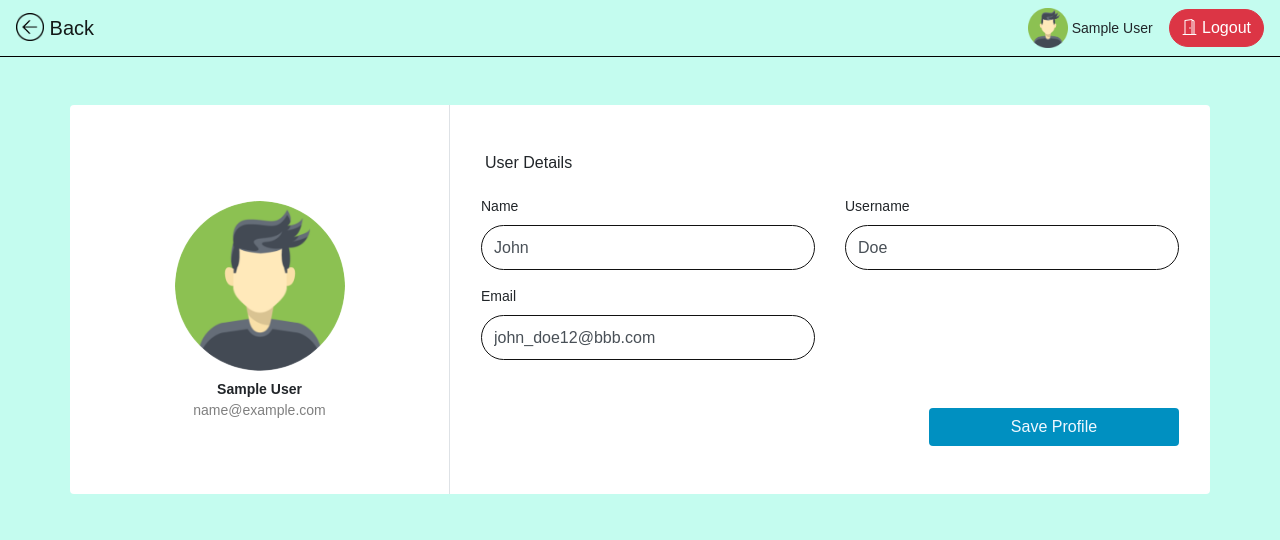
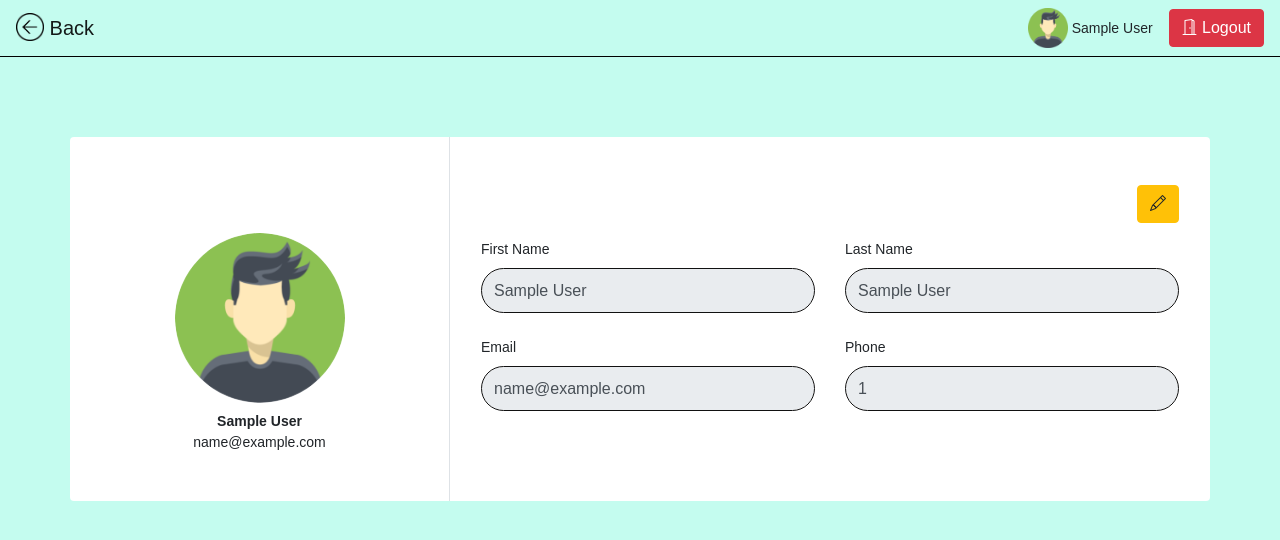
Before and after one commit to Castro456/CodeIgniter-to-do, a CodeIgniter app: page /todo/index.php/profile/index in a window 1280 px wide. Shown: the top 540 px of the page. Run offline with CodeIgniter, Linux system fonts and the light colour scheme; the visitor is signed in with stand-in values (Sample User, id 1); some libraries are stand-ins or nearby versions.

Commit message:
added api for update user

```diff
--- a/application/config/routes.php
+++ b/application/config/routes.php
@@ -17,6 +17,7 @@ $route['api/admin/generate-api'] = 'api/v1/admin_api/generate_api';
 
 //========================== v1 Admin API ========================================
 $route['api/admin/users'] = 'api/v1/admin_api/all_users';
+$route['api/admin/update-user'] = 'api/v1/admin_api/update_user';
 
 
 /*Default Controller */
--- a/application/views/Profile_view.php
+++ b/application/views/Profile_view.php
@@ -6,7 +6,7 @@
     <meta name="viewport" content="width=device-width, initial-scale=1.0">
     <title>Profile</title>
     <base href="<?= base_url(); ?>">
-    <link rel="stylesheet" type="text/css" href="css/bootstrap.min.css">
+    <link rel="stylesheet" href="https://cdn.jsdelivr.net/npm/bootstrap@4.0.0/dist/css/bootstrap.min.css" integrity="sha384-Gn5384xqQ1aoWXA+058RXPxPg6fy4IWvTNh0E263XmFcJlSAwiGgFAW/dAiS6JXm" crossorigin="anonymous">
     <link rel="stylesheet" type="text/css" href="css/global.css">
     <link rel="stylesheet" href="https://cdn.jsdelivr.net/npm/bootstrap-icons@1.5.0/font/bootstrap-icons.css">
     <link rel="icon" type="image/png"  href="images/todoapp.png">
@@ -33,7 +33,7 @@
 </nav>
 
    <div class="container rounded bg-white mt-5">
-    <div class="row">
+    <div class="row profile1">
         <div class="col-md-4 border-right">
             <div class="d-flex flex-column align-items-center text-center p-3 py-5">
                 <img class="rounded-circle mt-5 mb-2" src="images/avatar.png" width="170" height="170">
@@ -45,41 +45,87 @@
             <div class="p-3 py-5">
                 <div class="d-flex justify-content-between align-items-center mb-3">
                     <div class="d-flex flex-row align-items-center back"><i class="fa fa-long-arrow-left mr-1 mb-1"></i>
-                        <h6>User Details</h6>
+                        <h6></h6>
                     </div>
-                    <!-- <h6 class="text-right">Edit Profile</h6> -->
+                    <button class="btn btn-warning" name="update" type="button" data-toggle="modal" data-target="#exampleModal">
+                    <i class="bi bi-pencil"></i></button>
                 </div>
+
                 <div class="row mt-2">
                     <div class="col-md-6">
-                        <label for="name">Name</label>
-                        <input type="text" class="form-control" placeholder="first name" value="John">
+                        <label for="name">First Name</label>
+                        <input type="text" class="form-control mb-3" value="<?php echo $this->session->userdata('user_fname')?>" disabled>
                     </div>
                     <div class="col-md-6">
-                        <label for="username">Username</label>
-                        <input type="text" class="form-control" value="Doe" placeholder="Doe">
+                        <label for="username">Last Name</label>
+                        <input type="text" class="form-control mb-3" value="<?php echo $this->session->userdata('user_lname')?>" disabled>
                     </div>
                 </div>
-                <div class="row mt-3">
+
+                <div class="row mt-2">
                     <div class="col-md-6">
                         <label for="email">Email</label>
-                        <input type="text" class="form-control" placeholder="Email" value="john_doe12@bbb.com">
+                        <input type="text" class="form-control mb-3" placeholder="Email" value="<?php echo $this->session->userdata('user_email')?>" disabled>
+                    </div>
+                    <div class="col-md-6">
+                        <label for="phone">Phone</label>
+                        <input type="text" class="form-control mb-3" value="<?php echo $this->session->userdata('user_phone')?>" disabled>
                     </div>
                 </div>
-                <!-- <div class="row mt-3">
-                    <div class="col-md-6"><input type="text" class="form-control" placeholder="address" value="D-113, right avenue block, CA,USA"></div>
-                    <div class="col-md-6"><input type="text" class="form-control" value="USA" placeholder="Country"></div>
-                </div>
-                <div class="row mt-3">
-                    <div class="col-md-6"><input type="text" class="form-control" placeholder="Bank Name" value="Bank of America"></div>
-                    <div class="col-md-6"><input type="text" class="form-control" value="043958409584095" placeholder="Account Number"></div>
-                </div> -->
-                <div class="mt-5 text-right"><button class="btn login_btn" type="button">Save Profile</button></div>
             </div>
         </div>
     </div>
 </div>
 
-<script src="https://cdn.jsdelivr.net/npm/bootstrap@4.0.0/dist/js/bootstrap.min.js" integrity="sha384-JZR6Spejh4U02d8jOt6vLEHfe/JQGiRRSQQxSfFWpi1MquVdAyjUar5+76PVCmYl" crossorigin="anonymous">
-</script>
+
+<!-- Modal -->
+<div class="modal fade" id="exampleModal" tabindex="-1" role="dialog" aria-labelledby="exampleModalLabel" aria-hidden="true">
+  <div class="modal-dialog modal-dialog-centered modal-lg" role="document">
+    <div class="modal-content">
+    <form action="api/admin/update-user" method="post">
+      <input type="hidden" name="user-id" id="user-id" value="<?php echo $this->session->userdata('user_id')?>">
+      <div class="modal-header">
+        <h5 class="modal-title" id="exampleModalLabel">Edit</h5>
+        <button type="button" class="close" data-dismiss="modal" aria-label="Close">
+          <span aria-hidden="true">&times;</span>
+        </button>
+      </div>
+      <div class="modal-body">
+            <div class="row mt-2">
+                    <div class="col-md-6">
+                        <label for="fname">First Name</label>
+                        <input type="text" class="form-control mb-3" name="fname" value="<?php echo $this->session->userdata('user_fname')?>">
+                    </div>
+                    <div class="col-md-6">
+                        <label for="lname">Last Name</label>
+                        <input type="text" class="form-control mb-3" name="lname" value="<?php echo $this->session->userdata('user_lname')?>">
+                    </div>
+                </div>
+
+                <div class="row mt-2">
+                    <div class="col-md-6">
+                        <label for="email">Email</label>
+                        <input type="text" class="form-control mb-3" name="email" placeholder="Email" value="<?php echo $this->session->userdata('user_email')?>">
+                    </div>
+                    <div class="col-md-6">
+                        <label for="phone">Phone</label>
+                        <input type="text" class="form-control mb-3" name="phone" value="<?php echo $this->session->userdata('user_phone')?>">
+                    </div>
+                </div>
+            </div>
+      <div class="modal-footer">
+        <button type="button" class="btn btn-secondary" data-dismiss="modal">Close</button>
+        <button type="submit" class="btn login_btn">Save changes</button>
+      </div>
+    </form>
+    </div>
+  </div>
+</div>
+
+
+<script src="https://code.jquery.com/jquery-3.2.1.slim.min.js" integrity="sha384-KJ3o2DKtIkvYIK3UENzmM7KCkRr/rE9/Qpg6aAZGJwFDMVNA/GpGFF93hXpG5KkN" crossorigin="anonymous"></script>
+<script src="https://cdn.jsdelivr.net/npm/popper.js@1.12.9/dist/umd/popper.min.js" integrity="sha384-ApNbgh9B+Y1QKtv3Rn7W3mgPxhU9K/ScQsAP7hUibX39j7fakFPskvXusvfa0b4Q" crossorigin="anonymous"></script>
+<script src="https://cdn.jsdelivr.net/npm/bootstrap@4.0.0/dist/js/bootstrap.min.js" integrity="sha384-JZR6Spejh4U02d8jOt6vLEHfe/JQGiRRSQQxSfFWpi1MquVdAyjUar5+76PVCmYl" crossorigin="anonymous"></script>
+
 </body>
 </html>
--- a/css/global.css
+++ b/css/global.css
@@ -247,3 +247,7 @@ body {
 .home-height{
 	padding-top: 70px;
 }
+
+.profile1{
+	margin-top: 80px;
+}
```
Also changed, not shown: application/controllers/Login.php (+12 -6 lines), application/controllers/api/v1/Admin_api.php (+79 -3 lines), application/models/api/Admin_model.php (+73 -0 lines).
